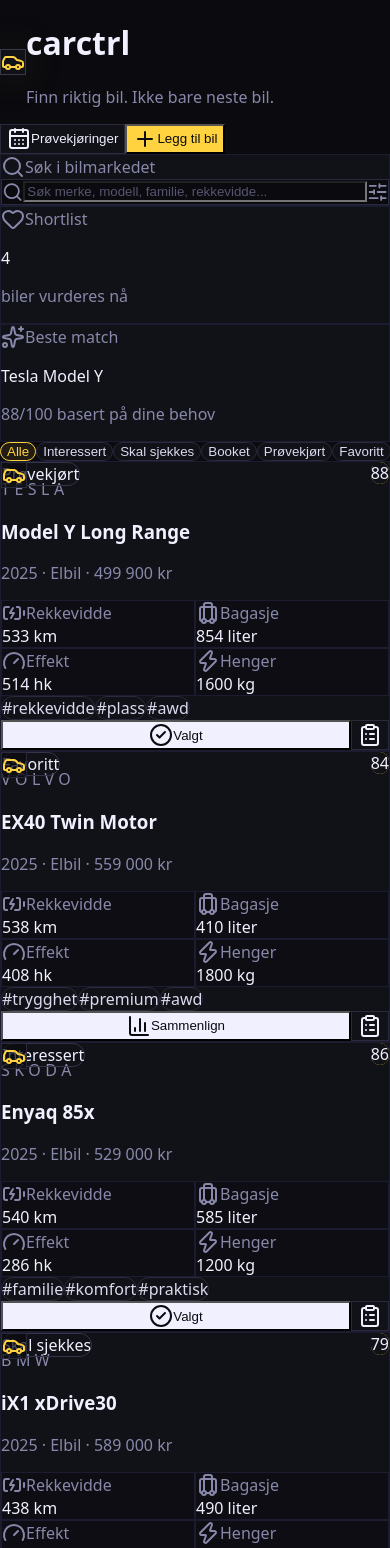
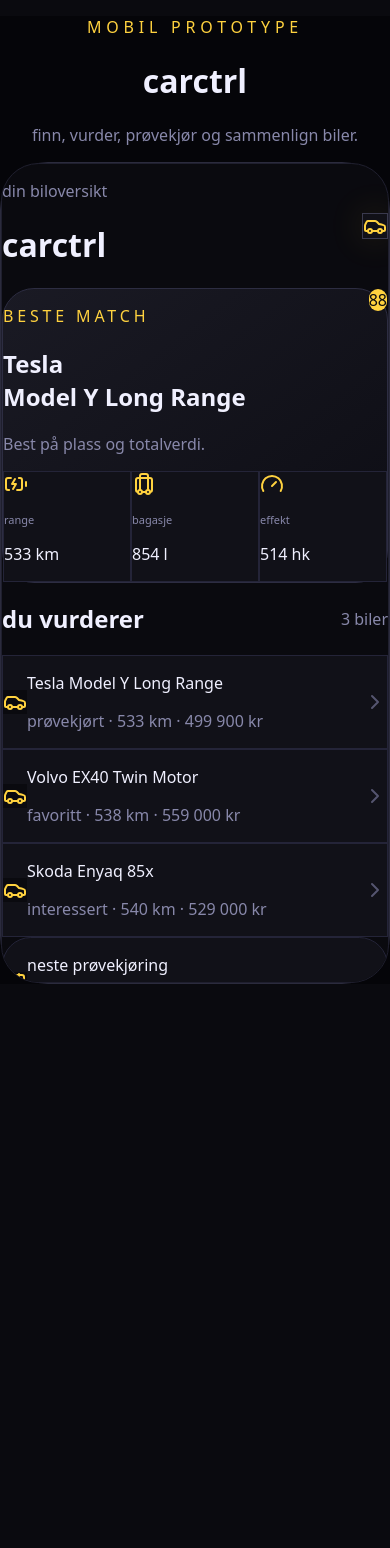
Before and after one commit to jojofos-maker/carctrl, a React (Vite) app in the folder carctrl-prototype/: page / in a window 390 px wide. Shown: the top 1548 px of the page. After the commit the page ends 984 px from the top, so only its background shows below. Built offline with nearby package versions, Linux system fonts and the light colour scheme.

Commit message:
Refactor App.jsx for improved structure and clarity

```diff
--- a/carctrl-prototype/src/App.jsx
+++ b/carctrl-prototype/src/App.jsx
@@ -1,147 +1,500 @@
-
 import React, { useMemo, useState } from "react";
-import { motion } from "framer-motion";
-import { Search, Car, CheckCircle2, Plus, SlidersHorizontal, BatteryCharging, Gauge, Luggage, Zap, CalendarDays, Heart, X, BarChart3, ClipboardList, Sparkles } from "lucide-react";
+import {
+  Car,
+  Search,
+  Heart,
+  BarChart3,
+  ClipboardList,
+  Home,
+  BatteryCharging,
+  Luggage,
+  Gauge,
+  CalendarDays,
+  Star,
+  Plus,
+  ChevronRight,
+  SlidersHorizontal,
+} from "lucide-react";
 
 const ACCENT = "#FFD23F";
 
 const cars = [
-  { id: 1, brand: "Tesla", model: "Model Y Long Range", year: 2025, type: "Elbil", price: 499900, range: 533, power: 514, boot: 854, seats: 5, awd: true, tow: 1600, status: "Prøvekjørt", score: 88, tags: ["rekkevidde", "plass", "awd"] },
-  { id: 2, brand: "Volvo", model: "EX40 Twin Motor", year: 2025, type: "Elbil", price: 559000, range: 538, power: 408, boot: 410, seats: 5, awd: true, tow: 1800, status: "Favoritt", score: 84, tags: ["trygghet", "premium", "awd"] },
-  { id: 3, brand: "Skoda", model: "Enyaq 85x", year: 2025, type: "Elbil", price: 529000, range: 540, power: 286, boot: 585, seats: 5, awd: true, tow: 1200, status: "Interessert", score: 86, tags: ["familie", "komfort", "praktisk"] },
-  { id: 4, brand: "BMW", model: "iX1 xDrive30", year: 2025, type: "Elbil", price: 589000, range: 438, power: 313, boot: 490, seats: 5, awd: true, tow: 1200, status: "Skal sjekkes", score: 79, tags: ["premium", "kompakt", "kjøreglede"] }
+  {
+    id: 1,
+    brand: "Tesla",
+    model: "Model Y Long Range",
+    price: 499900,
+    range: 533,
+    boot: 854,
+    power: 514,
+    status: "prøvekjørt",
+    score: 88,
+    note: "Best på plass og totalverdi.",
+  },
+  {
+    id: 2,
+    brand: "Volvo",
+    model: "EX40 Twin Motor",
+    price: 559000,
+    range: 538,
+    boot: 410,
+    power: 408,
+    status: "favoritt",
+    score: 84,
+    note: "Trygg, premium og kompakt.",
+  },
+  {
+    id: 3,
+    brand: "Skoda",
+    model: "Enyaq 85x",
+    price: 529000,
+    range: 540,
+    boot: 585,
+    power: 286,
+    status: "interessert",
+    score: 86,
+    note: "Veldig praktisk familiebil.",
+  },
 ];
 
-const statuses = ["Alle", "Interessert", "Skal sjekkes", "Booket", "Prøvekjørt", "Favoritt", "Forkastet"];
-
-function formatPrice(value) {
+function price(value) {
   return new Intl.NumberFormat("nb-NO").format(value) + " kr";
 }
 
-function Button({ children, className = "", ...props }) {
-  return <button className={`inline-flex items-center justify-center rounded-2xl px-4 py-2 text-sm font-semibold transition ${className}`} {...props}>{children}</button>;
+function PhoneFrame({ children }) {
+  return (
+    <div className="mx-auto w-full max-w-[410px] rounded-[3rem] border border-[#2B2B3D] bg-[#050509] p-3 shadow-2xl shadow-black/50">
+      <div className="relative h-[820px] overflow-hidden rounded-[2.35rem] border border-[#1F1F2E] bg-[#0A0A0F]">
+        <div className="absolute left-1/2 top-2 z-30 h-7 w-32 -translate-x-1/2 rounded-full bg-black" />
+        {children}
+      </div>
+    </div>
+  );
 }
 
-function ScoreRing({ score }) {
-  const deg = Math.round((score / 100) * 360);
+function TopBar() {
   return (
-    <div className="relative grid h-16 w-16 place-items-center rounded-full" style={{ background: `conic-gradient(${ACCENT} ${deg}deg, #252538 ${deg}deg)` }}>
-      <div className="grid h-12 w-12 place-items-center rounded-full bg-[#111118] text-sm font-bold text-[#F0F0FF]">{score}</div>
+    <div className="flex items-center justify-between px-5 pt-12">
+      <div>
+        <p className="text-xs text-[#8888AA]">din biloversikt</p>
+        <h1 className="font-mono text-2xl font-bold text-[#F0F0FF]">
+          carctrl
+        </h1>
+      </div>
+      <div
+        className="grid h-11 w-11 place-items-center rounded-2xl border border-[#3A3A4E] bg-[#111118]"
+        style={{ boxShadow: `0 0 36px ${ACCENT}22` }}
+      >
+        <Car className="h-6 w-6" style={{ color: ACCENT }} />
+      </div>
     </div>
   );
 }
 
 function Metric({ icon: Icon, label, value }) {
   return (
-    <div className="rounded-2xl border border-[#1C1C30] bg-[#0A0A0F]/60 p-3">
-      <div className="mb-1 flex items-center gap-2 text-xs text-[#8888AA]"><Icon className="h-3.5 w-3.5" /> {label}</div>
-      <div className="text-sm font-semibold text-[#F0F0FF]">{value}</div>
+    <div className="rounded-2xl border border-[#242438] bg-[#111118] p-3">
+      <Icon className="mb-2 h-4 w-4" style={{ color: ACCENT }} />
+      <p className="text-[11px] text-[#8888AA]">{label}</p>
+      <p className="text-sm font-semibold text-[#F0F0FF]">{value}</p>
     </div>
   );
 }
 
-function CarCard({ car, selected, onToggle }) {
+function CarMiniCard({ car }) {
   return (
-    <motion.div layout initial={{ opacity: 0, y: 12 }} animate={{ opacity: 1, y: 0 }}>
-      <div className="overflow-hidden rounded-3xl border border-[#1C1C30] bg-[#111118] text-[#F0F0FF] shadow-2xl shadow-black/20">
-        <div className="relative h-36 bg-gradient-to-br from-[#1a1a24] via-[#101018] to-[#0A0A0F] p-5">
-          <div className="absolute right-5 top-5 rounded-full border border-[#34344A] bg-black/20 px-3 py-1 text-xs">{car.status}</div>
-          <div className="absolute bottom-4 left-5 right-5">
-            <div className="mb-3 flex h-16 items-end justify-center rounded-2xl border border-[#2A2A3C] bg-[#0A0A0F]/70">
-              <Car className="mb-3 h-10 w-10" style={{ color: ACCENT }} />
+    <div className="rounded-[1.7rem] border border-[#242438] bg-[#111118] p-4">
+      <div className="mb-4 flex items-center justify-between">
+        <div className="grid h-14 w-14 place-items-center rounded-2xl bg-[#0A0A0F]">
+          <Car className="h-8 w-8" style={{ color: ACCENT }} />
+        </div>
+        <div className="rounded-full bg-[#FFD23F18] px-3 py-1 text-xs font-semibold text-[#FFD23F]">
+          {car.score}/100
+        </div>
+      </div>
+
+      <p className="text-xs uppercase tracking-[0.22em] text-[#8888AA]">
+        {car.brand}
+      </p>
+      <h3 className="mt-1 text-lg font-bold leading-tight text-[#F0F0FF]">
+        {car.model}
+      </h3>
+      <p className="mt-1 text-sm text-[#8888AA]">{price(car.price)}</p>
+
+      <div className="mt-4 grid grid-cols-3 gap-2">
+        <div className="rounded-xl bg-[#0A0A0F] p-2">
+          <p className="text-[10px] text-[#8888AA]">rekkevidde</p>
+          <p className="text-xs font-bold text-[#F0F0FF]">{car.range} km</p>
+        </div>
+        <div className="rounded-xl bg-[#0A0A0F] p-2">
+          <p className="text-[10px] text-[#8888AA]">bagasje</p>
+          <p className="text-xs font-bold text-[#F0F0FF]">{car.boot} l</p>
+        </div>
+        <div className="rounded-xl bg-[#0A0A0F] p-2">
+          <p className="text-[10px] text-[#8888AA]">effekt</p>
+          <p className="text-xs font-bold text-[#F0F0FF]">{car.power} hk</p>
         </div>
       </div>
     </div>
+  );
+}
 
-        <div className="p-5">
-          <div className="mb-4 flex items-start justify-between gap-4">
+function HomeScreen() {
+  const best = cars[0];
+
+  return (
+    <div className="h-full overflow-y-auto pb-28">
+      <TopBar />
+
+      <section className="px-5 pt-6">
+        <div className="rounded-[2rem] border border-[#2D2D42] bg-gradient-to-br from-[#1A1A24] to-[#0D0D14] p-5">
+          <div className="mb-5 flex items-start justify-between">
             <div>
-              <p className="text-xs uppercase tracking-[0.28em] text-[#8888AA]">{car.brand}</p>
-              <h3 className="mt-1 text-xl font-bold leading-tight">{car.model}</h3>
-              <p className="mt-1 text-sm text-[#8888AA]">{car.year} · {car.type} · {formatPrice(car.price)}</p>
+              <p className="text-xs uppercase tracking-[0.24em] text-[#FFD23F]">
+                beste match
+              </p>
+              <h2 className="mt-2 text-2xl font-bold leading-tight text-[#F0F0FF]">
+                {best.brand}
+                <br />
+                {best.model}
+              </h2>
+              <p className="mt-2 text-sm text-[#8888AA]">{best.note}</p>
             </div>
-            <ScoreRing score={car.score} />
+            <div className="grid h-16 w-16 place-items-center rounded-full bg-[#FFD23F] text-lg font-black text-[#0A0A0F]">
+              {best.score}
+            </div>
           </div>
 
-          <div className="grid grid-cols-2 gap-2">
-            <Metric icon={BatteryCharging} label="Rekkevidde" value={`${car.range} km`} />
-            <Metric icon={Luggage} label="Bagasje" value={`${car.boot} liter`} />
-            <Metric icon={Gauge} label="Effekt" value={`${car.power} hk`} />
-            <Metric icon={Zap} label="Henger" value={`${car.tow} kg`} />
+          <div className="grid grid-cols-3 gap-2">
+            <Metric icon={BatteryCharging} label="range" value={`${best.range} km`} />
+            <Metric icon={Luggage} label="bagasje" value={`${best.boot} l`} />
+            <Metric icon={Gauge} label="effekt" value={`${best.power} hk`} />
+          </div>
+        </div>
+      </section>
+
+      <section className="px-5 pt-6">
+        <div className="mb-3 flex items-center justify-between">
+          <h2 className="text-lg font-bold text-[#F0F0FF]">du vurderer</h2>
+          <p className="text-sm text-[#8888AA]">{cars.length} biler</p>
         </div>
 
-          <div className="mt-4 flex flex-wrap gap-2">
-            {car.tags.map((tag) => <span key={tag} className="rounded-full border border-[#2A2A3C] px-3 py-1 text-xs text-[#DADAF0]">#{tag}</span>)}
+        <div className="space-y-3">
+          {cars.map((car) => (
+            <div
+              key={car.id}
+              className="flex items-center gap-3 rounded-3xl border border-[#242438] bg-[#111118] p-3"
+            >
+              <div className="grid h-14 w-14 place-items-center rounded-2xl bg-[#0A0A0F]">
+                <Car className="h-7 w-7" style={{ color: ACCENT }} />
               </div>
+              <div className="min-w-0 flex-1">
+                <p className="truncate text-sm font-bold text-[#F0F0FF]">
+                  {car.brand} {car.model}
+                </p>
+                <p className="text-xs text-[#8888AA]">
+                  {car.status} · {car.range} km · {price(car.price)}
+                </p>
+              </div>
+              <ChevronRight className="h-5 w-5 text-[#55556F]" />
+            </div>
+          ))}
+        </div>
+      </section>
 
-          <div className="mt-5 flex gap-2">
-            <Button onClick={() => onToggle(car.id)} className="flex-1 bg-[#F0F0FF] text-[#0A0A0F] hover:bg-white">
-              {selected ? <CheckCircle2 className="mr-2 h-4 w-4" /> : <BarChart3 className="mr-2 h-4 w-4" />}
-              {selected ? "Valgt" : "Sammenlign"}
-            </Button>
-            <Button className="border border-[#2A2A3C] bg-transparent text-[#F0F0FF] hover:bg-[#1A1A24]"><ClipboardList className="h-4 w-4" /></Button>
+      <section className="px-5 pt-6">
+        <div className="rounded-[1.8rem] border border-[#242438] bg-[#111118] p-4">
+          <div className="flex items-center gap-3">
+            <div className="grid h-12 w-12 place-items-center rounded-2xl bg-[#0A0A0F]">
+              <CalendarDays className="h-6 w-6" style={{ color: ACCENT }} />
+            </div>
+            <div>
+              <p className="text-sm font-bold text-[#F0F0FF]">
+                neste prøvekjøring
+              </p>
+              <p className="text-xs text-[#8888AA]">
+                Volvo EX40 · fredag 14:00
+              </p>
             </div>
           </div>
         </div>
-    </motion.div>
+      </section>
+    </div>
   );
 }
 
-function ComparePanel({ selectedCars, onClear }) {
-  if (selectedCars.length === 0) return null;
+function SearchScreen() {
+  const [query, setQuery] = useState("");
+
+  const filtered = useMemo(() => {
+    return cars.filter((car) =>
+      `${car.brand} ${car.model}`.toLowerCase().includes(query.toLowerCase())
+    );
+  }, [query]);
+
   return (
-    <motion.div initial={{ y: 40, opacity: 0 }} animate={{ y: 0, opacity: 1 }} className="fixed bottom-5 left-1/2 z-20 w-[calc(100%-2rem)] max-w-5xl -translate-x-1/2 rounded-3xl border border-[#2A2A3C] bg-[#111118]/95 p-4 text-[#F0F0FF] shadow-2xl backdrop-blur-xl">
-      <div className="flex flex-col gap-4 md:flex-row md:items-center md:justify-between">
-        <div><p className="text-xs uppercase tracking-[0.25em]" style={{ color: ACCENT }}>Sammenligning</p><h3 className="text-lg font-bold">{selectedCars.length} biler valgt</h3></div>
-        <div className="flex flex-1 gap-2 overflow-x-auto">
-          {selectedCars.map((car) => <div key={car.id} className="min-w-44 rounded-2xl border border-[#252538] bg-[#0A0A0F] p-3"><p className="text-sm font-semibold">{car.brand} {car.model}</p><p className="text-xs text-[#8888AA]">Score {car.score} · {car.range} km</p></div>)}
+    <div className="h-full overflow-y-auto pb-28">
+      <TopBar />
+
+      <section className="px-5 pt-6">
+        <h2 className="mb-4 text-2xl font-bold text-[#F0F0FF]">
+          finn bilen som passer deg
+        </h2>
+
+        <div className="flex items-center gap-3 rounded-3xl border border-[#2A2A3C] bg-[#111118] px-4 py-4">
+          <Search className="h-5 w-5 text-[#8888AA]" />
+          <input
+            value={query}
+            onChange={(e) => setQuery(e.target.value)}
+            placeholder="søk merke eller modell"
+            className="w-full bg-transparent text-sm text-[#F0F0FF] outline-none placeholder:text-[#55556F]"
+          />
+          <SlidersHorizontal className="h-5 w-5 text-[#8888AA]" />
         </div>
-        <div className="flex gap-2"><Button className="text-[#0A0A0F]" style={{ backgroundColor: ACCENT }}>Åpne tabell</Button><Button onClick={onClear} className="border border-[#2A2A3C] bg-transparent text-[#F0F0FF]"><X className="h-4 w-4" /></Button></div>
+
+        <div className="mt-4 flex gap-2 overflow-x-auto">
+          {["elbil", "familie", "awd", "rekkevidde", "premium"].map((tag) => (
+            <button
+              key={tag}
+              className="whitespace-nowrap rounded-full border border-[#2A2A3C] bg-[#111118] px-4 py-2 text-sm text-[#DADAF0]"
+            >
+              {tag}
+            </button>
+          ))}
         </div>
-    </motion.div>
+      </section>
+
+      <section className="space-y-4 px-5 pt-6">
+        {filtered.map((car) => (
+          <CarMiniCard key={car.id} car={car} />
+        ))}
+      </section>
+    </div>
+  );
+}
+
+function ShortlistScreen() {
+  return (
+    <div className="h-full overflow-y-auto pb-28">
+      <TopBar />
+
+      <section className="px-5 pt-6">
+        <h2 className="mb-4 text-2xl font-bold text-[#F0F0FF]">
+          shortlist
+        </h2>
+
+        <div className="space-y-4">
+          {cars.map((car) => (
+            <div
+              key={car.id}
+              className="rounded-[1.7rem] border border-[#242438] bg-[#111118] p-4"
+            >
+              <div className="mb-4 flex items-center justify-between">
+                <div>
+                  <p className="text-xs uppercase tracking-[0.22em] text-[#8888AA]">
+                    {car.status}
+                  </p>
+                  <h3 className="mt-1 text-lg font-bold text-[#F0F0FF]">
+                    {car.brand} {car.model}
+                  </h3>
+                </div>
+                <Heart className="h-6 w-6 text-[#FFD23F]" />
+              </div>
+
+              <p className="mb-4 text-sm text-[#8888AA]">{car.note}</p>
+
+              <div className="h-2 overflow-hidden rounded-full bg-[#242438]">
+                <div
+                  className="h-full rounded-full bg-[#FFD23F]"
+                  style={{ width: `${car.score}%` }}
+                />
+              </div>
+              <p className="mt-2 text-xs text-[#8888AA]">
+                personlig matchscore: {car.score}/100
+              </p>
+            </div>
+          ))}
+        </div>
+      </section>
+    </div>
+  );
+}
+
+function CompareScreen() {
+  const left = cars[0];
+  const right = cars[2];
+
+  const rows = [
+    ["pris", price(left.price), price(right.price)],
+    ["rekkevidde", `${left.range} km`, `${right.range} km`],
+    ["bagasje", `${left.boot} liter`, `${right.boot} liter`],
+    ["effekt", `${left.power} hk`, `${right.power} hk`],
+    ["score", `${left.score}/100`, `${right.score}/100`],
+  ];
+
+  return (
+    <div className="h-full overflow-y-auto pb-28">
+      <TopBar />
+
+      <section className="px-5 pt-6">
+        <h2 className="mb-4 text-2xl font-bold text-[#F0F0FF]">
+          sammenlign
+        </h2>
+
+        <div className="grid grid-cols-2 gap-3">
+          {[left, right].map((car) => (
+            <div
+              key={car.id}
+              className="rounded-[1.6rem] border border-[#242438] bg-[#111118] p-4"
+            >
+              <Car className="mb-4 h-8 w-8" style={{ color: ACCENT }} />
+              <p className="text-xs text-[#8888AA]">{car.brand}</p>
+              <h3 className="text-base font-bold leading-tight text-[#F0F0FF]">
+                {car.model}
+              </h3>
+            </div>
+          ))}
+        </div>
+
+        <div className="mt-5 overflow-hidden rounded-[1.6rem] border border-[#242438] bg-[#111118]">
+          {rows.map((row) => (
+            <div
+              key={row[0]}
+              className="grid grid-cols-3 border-b border-[#242438] px-4 py-4 last:border-b-0"
+            >
+              <p className="text-xs text-[#8888AA]">{row[0]}</p>
+              <p className="text-right text-sm font-semibold text-[#F0F0FF]">
+                {row[1]}
+              </p>
+              <p className="text-right text-sm font-semibold text-[#F0F0FF]">
+                {row[2]}
+              </p>
+            </div>
+          ))}
+        </div>
+      </section>
+    </div>
+  );
+}
+
+function TestDriveScreen() {
+  return (
+    <div className="h-full overflow-y-auto pb-28">
+      <TopBar />
+
+      <section className="px-5 pt-6">
+        <h2 className="mb-4 text-2xl font-bold text-[#F0F0FF]">
+          prøvekjøring
+        </h2>
+
+        <div className="rounded-[1.8rem] border border-[#242438] bg-[#111118] p-5">
+          <p className="text-xs uppercase tracking-[0.22em] text-[#FFD23F]">
+            aktiv vurdering
+          </p>
+          <h3 className="mt-2 text-xl font-bold text-[#F0F0FF]">
+            Volvo EX40 Twin Motor
+          </h3>
+          <p className="mt-2 text-sm text-[#8888AA]">
+            Registrer inntrykkene dine rett etter prøvekjøring.
+          </p>
+        </div>
+
+        <div className="mt-5 space-y-4">
+          {["komfort", "plass", "støy", "kjørefølelse", "infotainment"].map(
+            (label, index) => (
+              <div
+                key={label}
+                className="rounded-[1.4rem] border border-[#242438] bg-[#111118] p-4"
+              >
+                <div className="mb-3 flex items-center justify-between">
+                  <p className="text-sm font-semibold text-[#F0F0FF]">
+                    {label}
+                  </p>
+                  <p className="text-sm text-[#FFD23F]">{8 - index}/10</p>
+                </div>
+                <div className="h-2 overflow-hidden rounded-full bg-[#242438]">
+                  <div
+                    className="h-full rounded-full bg-[#FFD23F]"
+                    style={{ width: `${(8 - index) * 10}%` }}
+                  />
+                </div>
+              </div>
+            )
+          )}
+        </div>
+
+        <button className="mt-5 flex w-full items-center justify-center gap-2 rounded-3xl bg-[#FFD23F] px-5 py-4 font-bold text-[#0A0A0F]">
+          <Plus className="h-5 w-5" />
+          lagre vurdering
+        </button>
+      </section>
+    </div>
+  );
+}
+
+function BottomNav({ active, setActive }) {
+  const items = [
+    ["home", Home, "hjem"],
+    ["search", Search, "søk"],
+    ["shortlist", Heart, "liste"],
+    ["compare", BarChart3, "match"],
+    ["test", ClipboardList, "test"],
+  ];
+
+  return (
+    <div className="absolute bottom-0 left-0 right-0 z-20 border-t border-[#242438] bg-[#0A0A0F]/95 px-3 pb-5 pt-3 backdrop-blur-xl">
+      <div className="grid grid-cols-5 gap-1">
+        {items.map(([key, Icon, label]) => {
+          const isActive = active === key;
+          return (
+            <button
+              key={key}
+              onClick={() => setActive(key)}
+              className="flex flex-col items-center gap-1 rounded-2xl px-2 py-2 text-[11px]"
+              style={{
+                color: isActive ? ACCENT : "#777791",
+                background: isActive ? "#FFD23F14" : "transparent",
+              }}
+            >
+              <Icon className="h-5 w-5" />
+              {label}
+            </button>
+          );
+        })}
+      </div>
+    </div>
   );
 }
 
 export default function App() {
-  const [query, setQuery] = useState("");
-  const [status, setStatus] = useState("Alle");
-  const [selected, setSelected] = useState([1, 3]);
+  const [active, setActive] = useState("home");
 
-  const filtered = useMemo(() => cars.filter((car) => {
-    const text = `${car.brand} ${car.model} ${car.tags.join(" ")}`.toLowerCase();
-    return text.includes(query.toLowerCase()) && (status === "Alle" || car.status === status);
-  }), [query, status]);
-
-  const selectedCars = cars.filter((car) => selected.includes(car.id));
-  const toggleSelected = (id) => setSelected((current) => current.includes(id) ? current.filter((item) => item !== id) : current.length < 4 ? [...current, id] : current);
+  const screens = {
+    home: <HomeScreen />,
+    search: <SearchScreen />,
+    shortlist: <ShortlistScreen />,
+    compare: <CompareScreen />,
+    test: <TestDriveScreen />,
+  };
 
   return (
-    <div className="min-h-screen bg-[#0A0A0F] text-[#F0F0FF]">
-      <div className="pointer-events-none fixed inset-0 bg-[radial-gradient(circle_at_top_right,rgba(255,210,63,0.16),transparent_34%),radial-gradient(circle_at_20%_20%,rgba(255,255,255,0.06),transparent_24%)]" />
-      <main className="relative mx-auto max-w-7xl px-4 py-6 md:px-8 md:py-10">
-        <header className="mb-8 flex flex-col gap-6 md:flex-row md:items-center md:justify-between">
-          <div className="flex items-center gap-4">
-            <div className="grid h-14 w-14 place-items-center rounded-3xl border border-[#39394A] bg-[#111118] shadow-xl" style={{ boxShadow: `0 0 48px ${ACCENT}22` }}><Car className="h-7 w-7" style={{ color: ACCENT }} /></div>
-            <div><h1 className="font-mono text-3xl font-bold tracking-tight">carctrl</h1><p className="text-sm text-[#8888AA]">Finn riktig bil. Ikke bare neste bil.</p></div>
+    <div className="min-h-screen bg-[#050509] px-4 py-8 text-[#F0F0FF]">
+      <div className="pointer-events-none fixed inset-0 bg-[radial-gradient(circle_at_top,rgba(255,210,63,0.18),transparent_34%)]" />
+
+      <div className="relative mx-auto mb-6 max-w-xl text-center">
+        <p className="text-xs uppercase tracking-[0.3em] text-[#FFD23F]">
+          mobil prototype
+        </p>
+        <h1 className="mt-2 font-mono text-4xl font-bold">carctrl</h1>
+        <p className="mt-2 text-sm text-[#8888AA]">
+          finn, vurder, prøvekjør og sammenlign biler.
+        </p>
       </div>
-          <div className="flex gap-2"><Button className="border border-[#2A2A3C] bg-[#111118] text-[#F0F0FF] hover:bg-[#1A1A24]"><CalendarDays className="mr-2 h-4 w-4" /> Prøvekjøringer</Button><Button className="text-[#0A0A0F]" style={{ backgroundColor: ACCENT }}><Plus className="mr-2 h-4 w-4" /> Legg til bil</Button></div>
-        </header>
 
-        <section className="mb-8 grid gap-4 md:grid-cols-[1.4fr_0.8fr_0.8fr]">
-          <div className="rounded-3xl border border-[#1C1C30] bg-[#111118] p-5"><div className="mb-4 flex items-center gap-2 text-sm text-[#8888AA]"><Search className="h-4 w-4" /> Søk i bilmarkedet</div><div className="flex items-center gap-3 rounded-2xl border border-[#2A2A3C] bg-[#0A0A0F] px-4 py-3"><Search className="h-5 w-5 text-[#8888AA]" /><input value={query} onChange={(e) => setQuery(e.target.value)} placeholder="Søk merke, modell, familie, rekkevidde..." className="w-full bg-transparent text-sm outline-none placeholder:text-[#55556F]" /><SlidersHorizontal className="h-5 w-5 text-[#8888AA]" /></div></div>
-          <div className="rounded-3xl border border-[#1C1C30] bg-[#111118] p-5"><div className="mb-1 flex items-center gap-2 text-sm text-[#8888AA]"><Heart className="h-4 w-4" /> Shortlist</div><p className="text-3xl font-bold">{cars.length}</p><p className="text-sm text-[#8888AA]">biler vurderes nå</p></div>
-          <div className="rounded-3xl border border-[#1C1C30] bg-[#111118] p-5"><div className="mb-1 flex items-center gap-2 text-sm text-[#8888AA]"><Sparkles className="h-4 w-4" /> Beste match</div><p className="text-lg font-bold">Tesla Model Y</p><p className="text-sm text-[#8888AA]">88/100 basert på dine behov</p></div>
-        </section>
-
-        <section className="mb-6 flex gap-2 overflow-x-auto pb-1">
-          {statuses.map((item) => <button key={item} onClick={() => setStatus(item)} className="whitespace-nowrap rounded-full border px-4 py-2 text-sm transition" style={{ borderColor: status === item ? ACCENT : "#2A2A3C", background: status === item ? `${ACCENT}18` : "#111118", color: status === item ? ACCENT : "#DADAF0" }}>{item}</button>)}
-        </section>
-
-        <section className="grid gap-5 md:grid-cols-2 xl:grid-cols-4">
-          {filtered.map((car) => <CarCard key={car.id} car={car} selected={selected.includes(car.id)} onToggle={toggleSelected} />)}
-        </section>
-      </main>
-      <ComparePanel selectedCars={selectedCars} onClear={() => setSelected([])} />
+      <PhoneFrame>
+        {screens[active]}
+        <BottomNav active={active} setActive={setActive} />
+      </PhoneFrame>
     </div>
   );
 }
```
Lines whose indentation alone changed are shown as unchanged.
